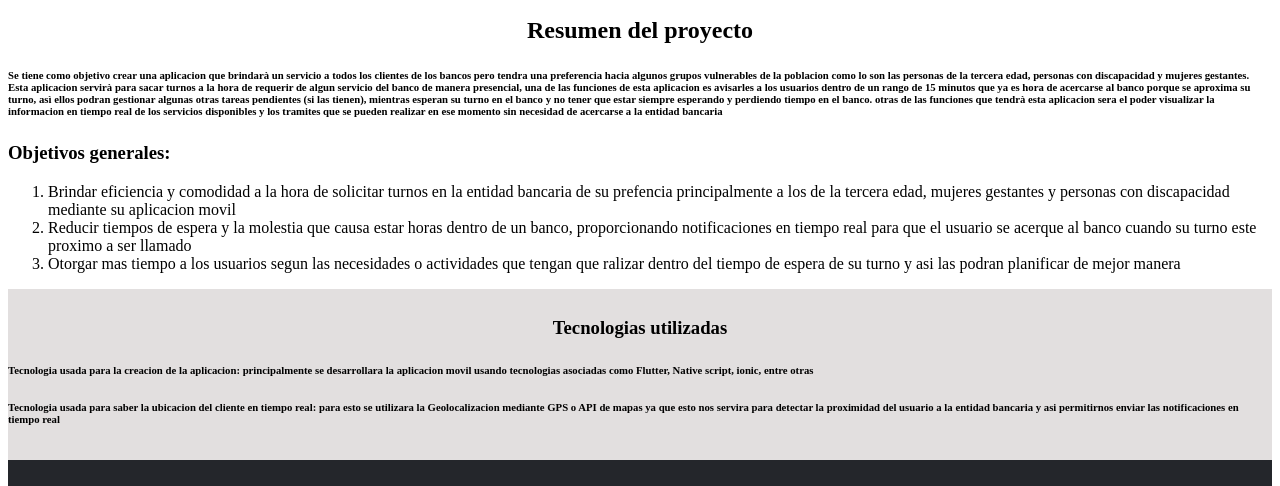
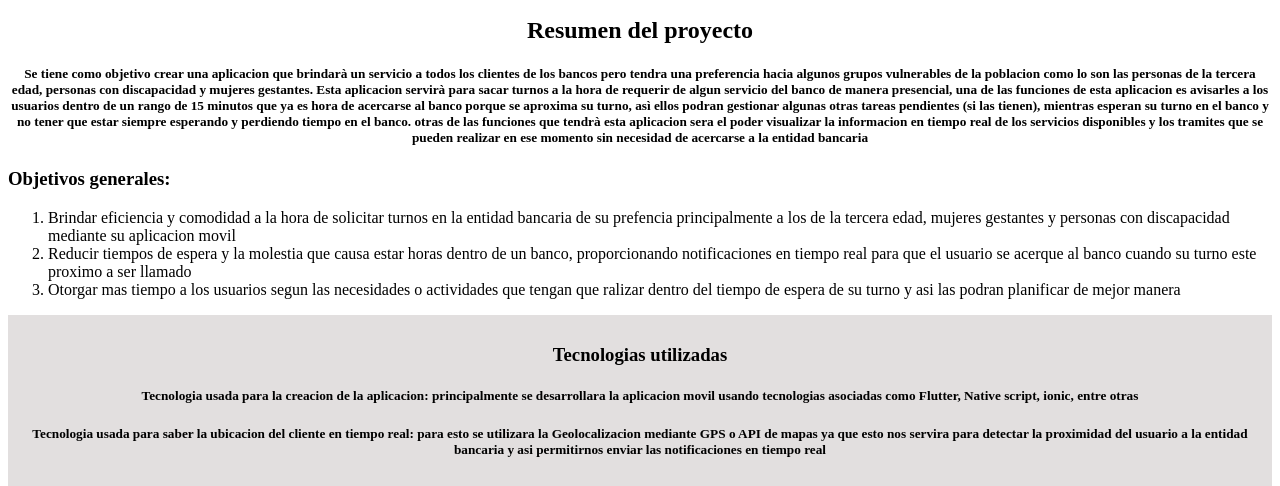
Before and after one commit to Juan96167/EASY-TURN-V-R, a plain HTML site: page index.html in a window 1280 px wide. Shown: the part 199-685 px from the top of the page. Drawn offline with Linux system fonts and the light colour scheme.

Commit message:
Update index.html

```diff
--- a/index.html
+++ b/index.html
@@ -14,11 +14,11 @@
 
 <section>
     <h1>Resumen del proyecto</h1>
-    <h6>Se tiene como objetivo crear una aplicacion que brindarà un servicio a todos los clientes de los bancos pero tendra una preferencia hacia algunos grupos vulnerables de la poblacion como lo son las personas de la tercera edad, personas con discapacidad y mujeres gestantes.
+    <h5>Se tiene como objetivo crear una aplicacion que brindarà un servicio a todos los clientes de los bancos pero tendra una preferencia hacia algunos grupos vulnerables de la poblacion como lo son las personas de la tercera edad, personas con discapacidad y mujeres gestantes.
         Esta aplicacion servirà para sacar turnos a la hora de requerir de algun servicio del banco de manera presencial,
         una de las funciones de esta aplicacion es avisarles a los usuarios dentro de un rango de 15 minutos que ya es hora de acercarse al banco porque se aproxima su turno, asì ellos podran gestionar algunas otras tareas pendientes (si las tienen), mientras esperan su turno en el banco y no tener que estar siempre esperando y perdiendo tiempo en el banco.
         otras de las funciones que tendrà esta aplicacion sera el poder visualizar la informacion en tiempo real de los servicios disponibles y los tramites que se pueden realizar en ese momento sin necesidad de acercarse a la entidad bancaria
-    </h6>
+    </h5>
 </section>
 <section>
     <h3> Objetivos generales:</h3>
@@ -31,8 +31,8 @@
 <section>
     <div class="tecnologia">
         <h3>Tecnologias utilizadas</h3>
-        <h6>Tecnologia usada para la creacion de la aplicacion: principalmente se desarrollara la aplicacion movil usando tecnologias asociadas como Flutter, Native script, ionic, entre otras</h6>
-        <h6>Tecnologia usada para saber la ubicacion del cliente en tiempo real: para esto se utilizara la Geolocalizacion mediante GPS o API de mapas ya que esto nos servira para detectar la proximidad del usuario a la entidad bancaria y asi permitirnos enviar las notificaciones en tiempo real</h6>
+        <h5>Tecnologia usada para la creacion de la aplicacion: principalmente se desarrollara la aplicacion movil usando tecnologias asociadas como Flutter, Native script, ionic, entre otras</h5>
+        <h5>Tecnologia usada para saber la ubicacion del cliente en tiempo real: para esto se utilizara la Geolocalizacion mediante GPS o API de mapas ya que esto nos servira para detectar la proximidad del usuario a la entidad bancaria y asi permitirnos enviar las notificaciones en tiempo real</h5>
     </div>
 </section>
 <footer class="footer">
```
